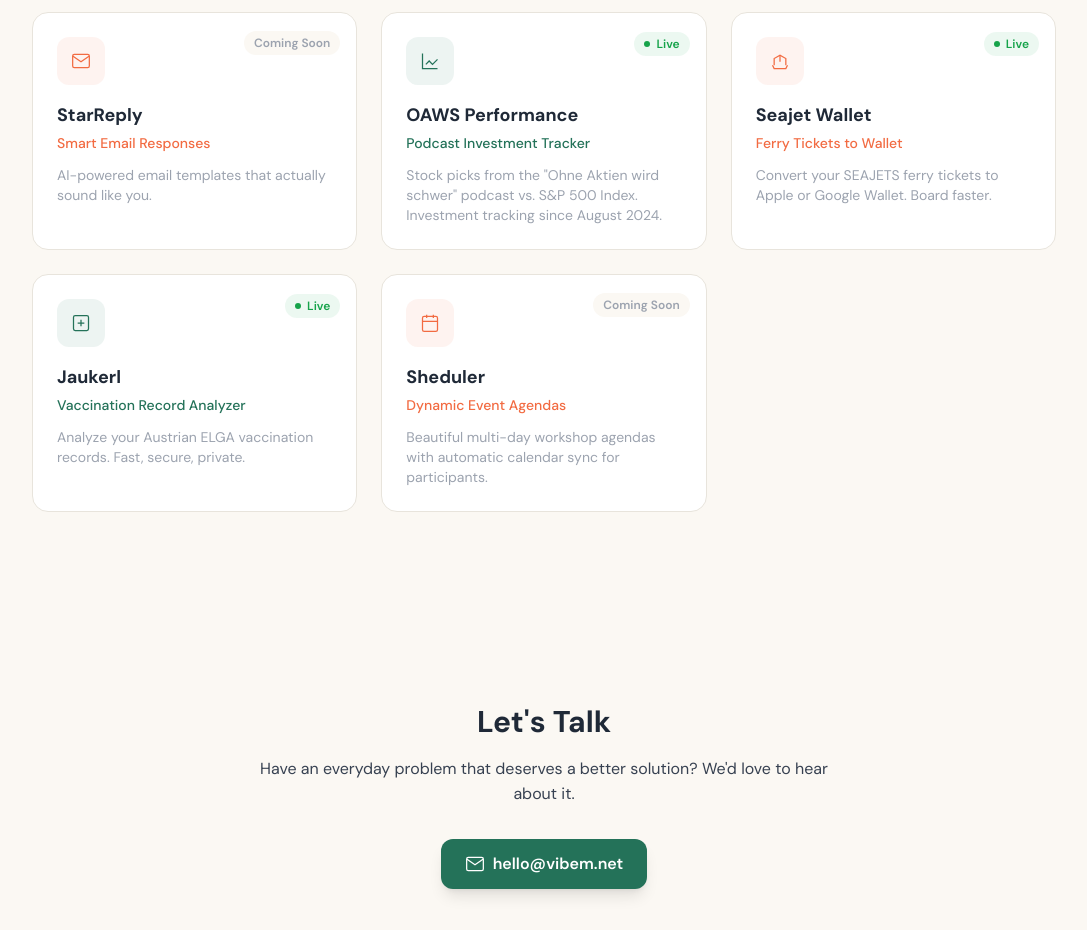
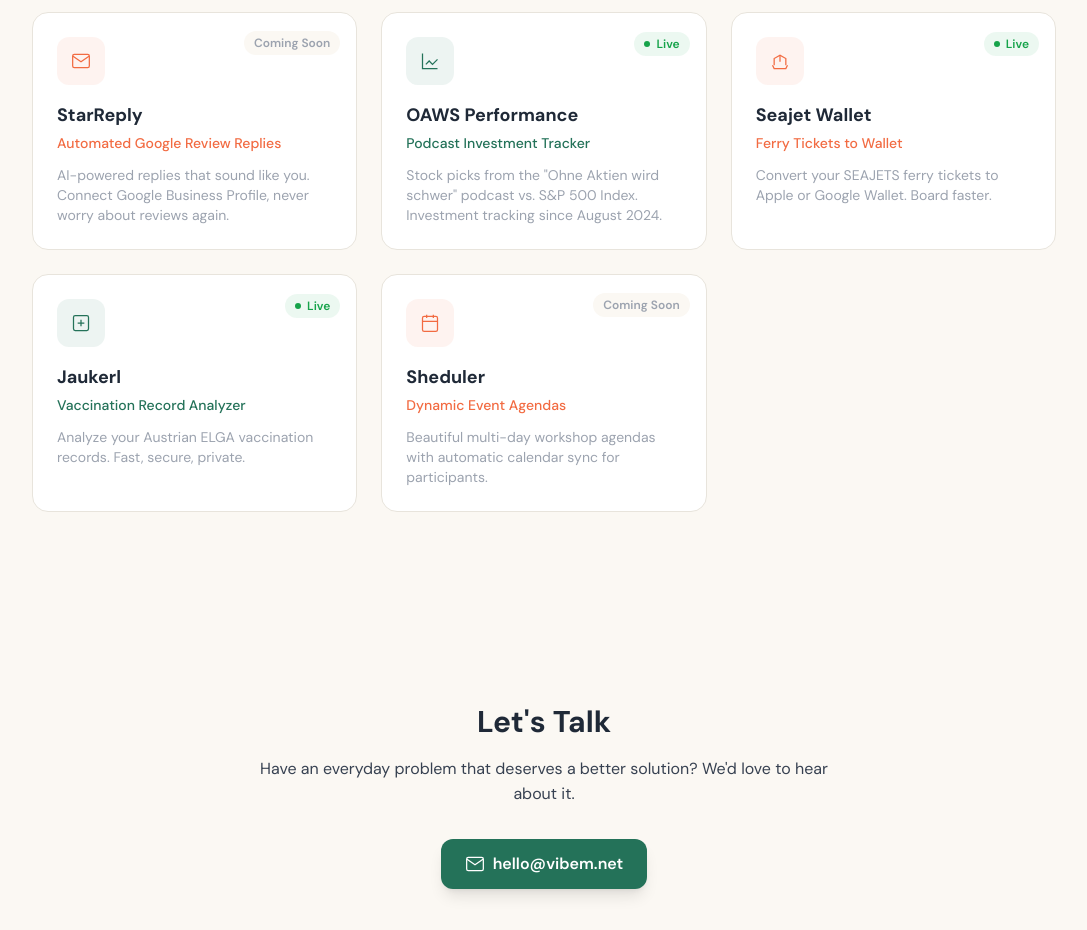
Before and after one commit to markushoefinger/vibem, a Next.js app: page / in a window 1280 px wide. Shown: the part 2780-3710 px from the top of the page, without its empty margins (96-1183 px from the left). Built offline with nearby package versions, Linux system fonts and the light colour scheme.

Commit message:
fix: StarReply description - Google Reviews, not email

```diff
--- a/src/app/page.tsx
+++ b/src/app/page.tsx
@@ -122,8 +122,8 @@
   },
   {
     name: 'StarReply',
-    tagline: 'Smart Email Responses',
-    description: 'AI-powered email templates that actually sound like you.',
+    tagline: 'Automated Google Review Replies',
+    description: 'AI-powered replies that sound like you. Connect Google Business Profile, never worry about reviews again.',
     status: 'coming',
     url: 'https://starreply.ai',
     color: 'coral',
```
